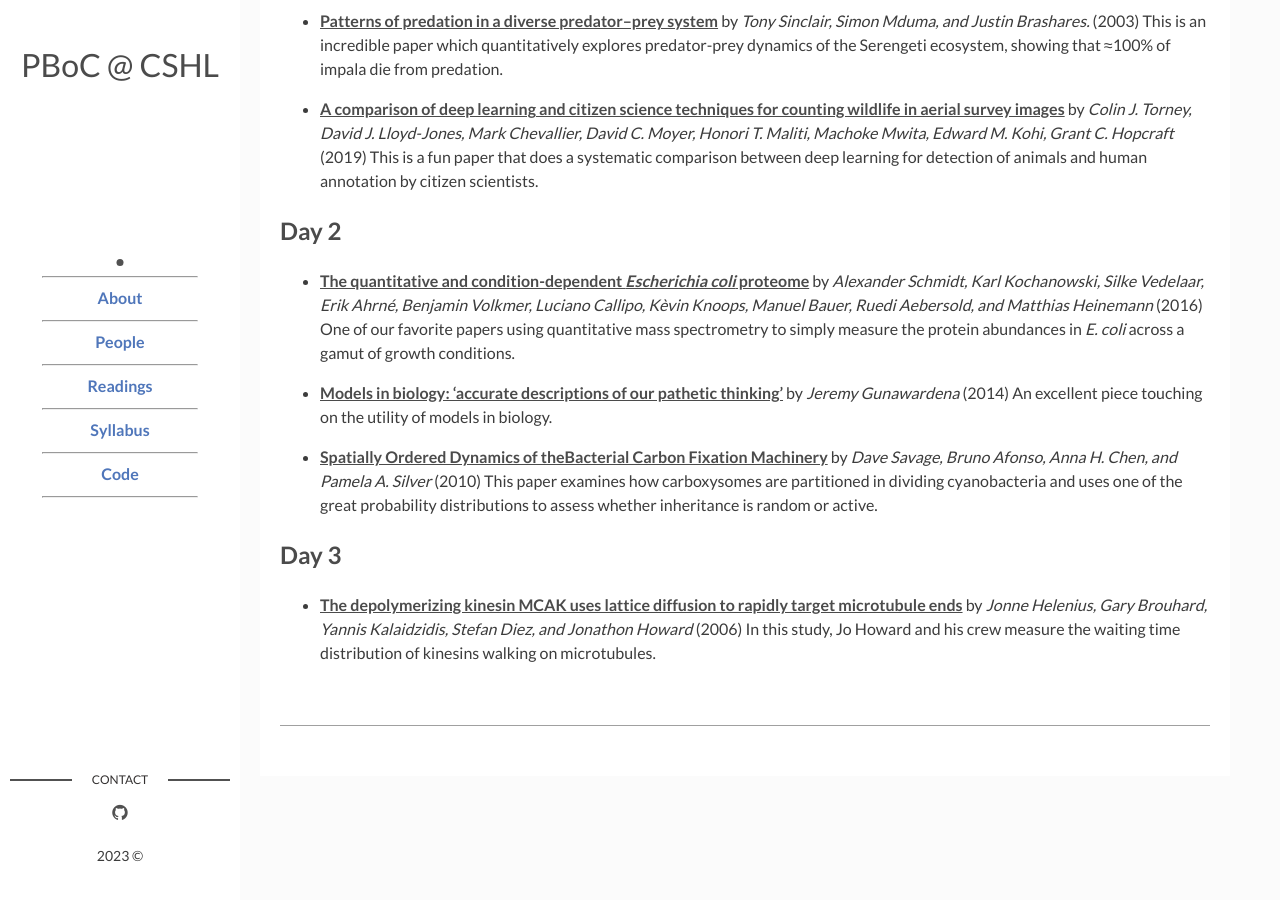
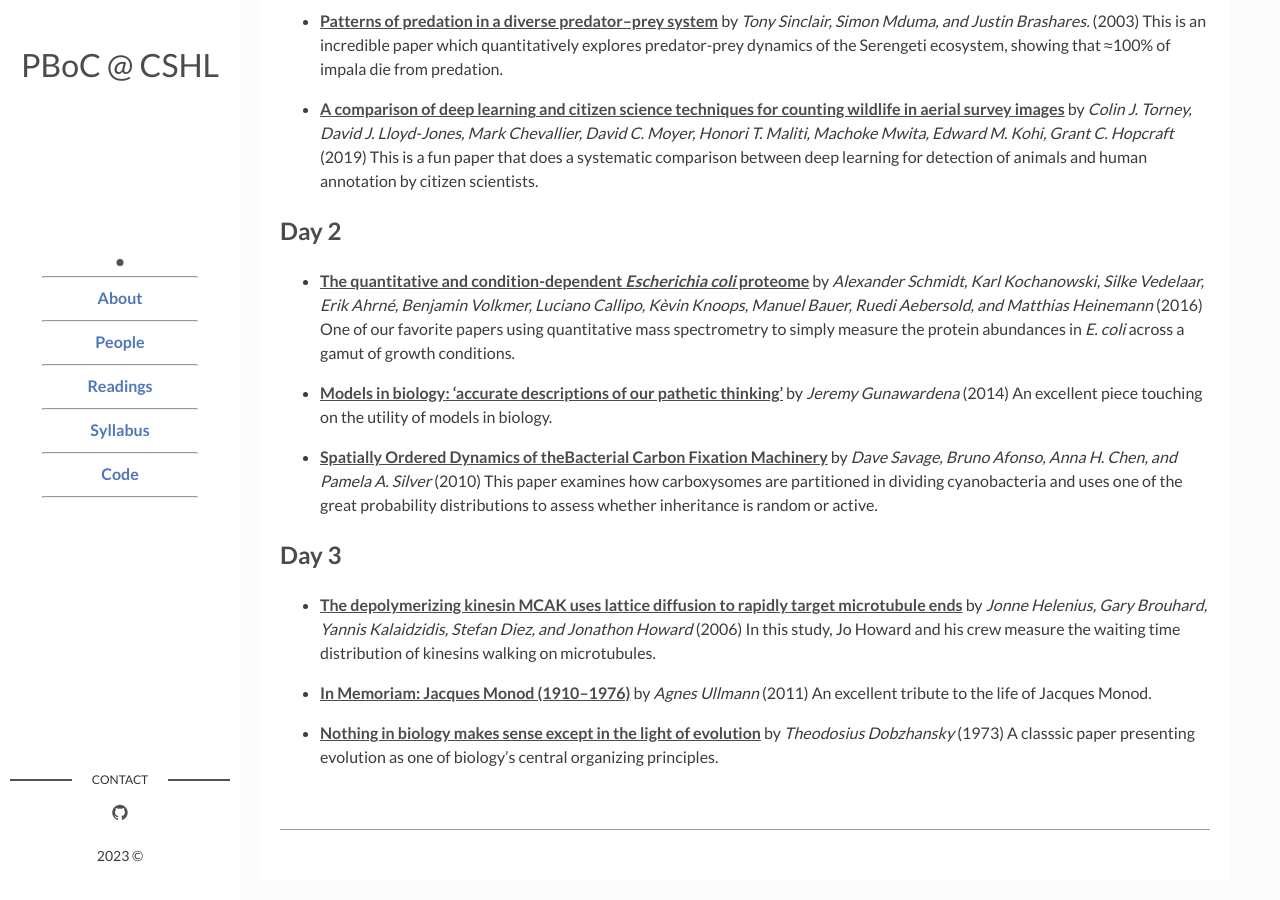
Before and after one commit to RPGroup-PBoC/cshl_pboc_2023, a Jekyll site: the page built from page02_readings.md, in a window 1280 px wide and 900 px high, scrolled down 1686 px. Built offline with Jekyll 4.4.1, drawn with Linux system fonts in a browser that asks for light colours.

Commit message:
Added readings

```diff
--- a/_data/readings.yaml
+++ b/_data/readings.yaml
@@ -111,3 +111,18 @@ Day 3:
     link: helenius2006.pdf
     description:
       In this study, Jo Howard and his crew measure the waiting time distribution of kinesins walking on microtubules.
+  - pub:
+    title: "In Memoriam: Jacques Monod (1910–1976)"
+    authors: Agnes Ullmann
+    year: 2011
+    link: ullmann2011.pdf
+    description:
+      An excellent tribute to the life of Jacques Monod.
+
+  - pub:
+    title: "Nothing in biology makes sense except in the light of evolution"
+    authors: "Theodosius Dobzhansky"
+    year: 1973
+    link: dobzhansky1973.pdf
+    description:
+      A classsic paper presenting evolution as one of biology's central organizing principles.
```
Also changed, not shown: 2 other files.
